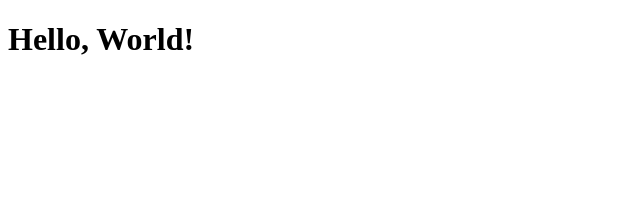
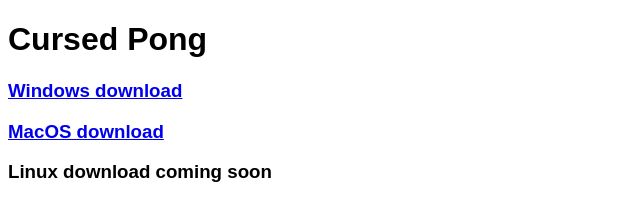
Before and after one commit to Narwhal-Studios/Cursed-Pong-Dev, a plain HTML site: page index.html in a window 1280 px wide. Shown: the whole page, without its empty margins (0-640 px from the left). Drawn offline with Linux system fonts and the light colour scheme.

Commit message:
Adding the index.html file

```diff
--- a/index.html
+++ b/index.html
@@ -3,8 +3,16 @@
     <head>
         <title>Cursed Pong</title>
         <meta charset="utf-8">
+        <style>
+            body {
+                font-family: sans-serif;
+            }
+        </style>
     </head>
     <body>
-        <h1>Hello, World!</h1>
+        <h1>Cursed Pong</h1>
+        <h3><a href="https://cursedpongdevs.github.io/cursed_pong/install/windows.exe">Windows download</a></h3>
+        <h3><a href="https://cursedpongdevs.github.io/cursed_pong/install/macos.app">MacOS download</a></h3>
+        <h3>Linux download coming soon</h3>
     </body>
 </html>
```
